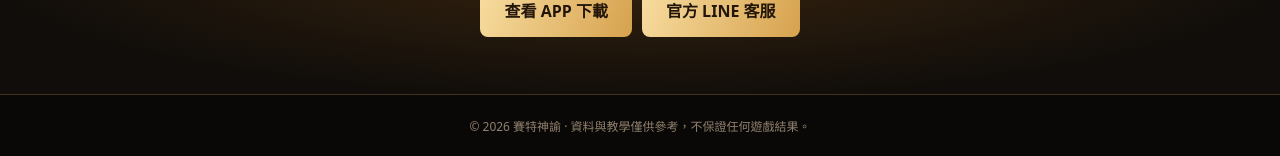
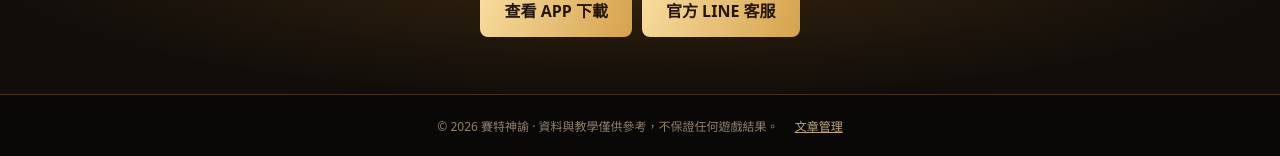
Before and after one commit to seth-oracle/seth-oracle.github.io, a Jekyll site: the page built from guides/index.html, in a window 1280 px wide and 900 px high, scrolled down 1622 px. Shown: the part 741-897 px from the top of the window. Built offline with Jekyll 4.4.1, drawn with Linux system fonts in a browser that asks for light colours.

Commit message:
Link secure CMS admin entry from guides footer

```diff
--- a/guides/index.html
+++ b/guides/index.html
@@ -91,7 +91,7 @@ a.guide-cover{display:block;color:inherit;text-decoration:none}
 {% endfor %}
 </div><p class="empty" id="empty">找不到符合的攻略，換個關鍵字試試看。</p></section>
 <section class="cta"><h2>開始使用賽特神諭</h2><p>需要安裝或登入協助？可返回官網，或聯絡官方客服。</p><a href="../#download">查看 APP 下載</a><a href="https://lin.ee/sAuklWr" target="_blank" rel="noopener noreferrer">官方 LINE 客服</a></section></main>
-<footer>© 2026 賽特神諭 · 資料與教學僅供參考，不保證任何遊戲結果。</footer>
+<footer>© 2026 賽特神諭 · 資料與教學僅供參考，不保證任何遊戲結果。 <a href="/admin/" style="display:inline-block;margin-left:13px;color:#bda77d;text-decoration:underline">文章管理</a></footer>
 <script>
 (function(){
 const cards=Array.from(document.querySelectorAll(".guide-card")),buttons=Array.from(document.querySelectorAll("[data-filter]")),input=document.getElementById("search"),counter=document.getElementById("count"),empty=document.getElementById("empty");
```
